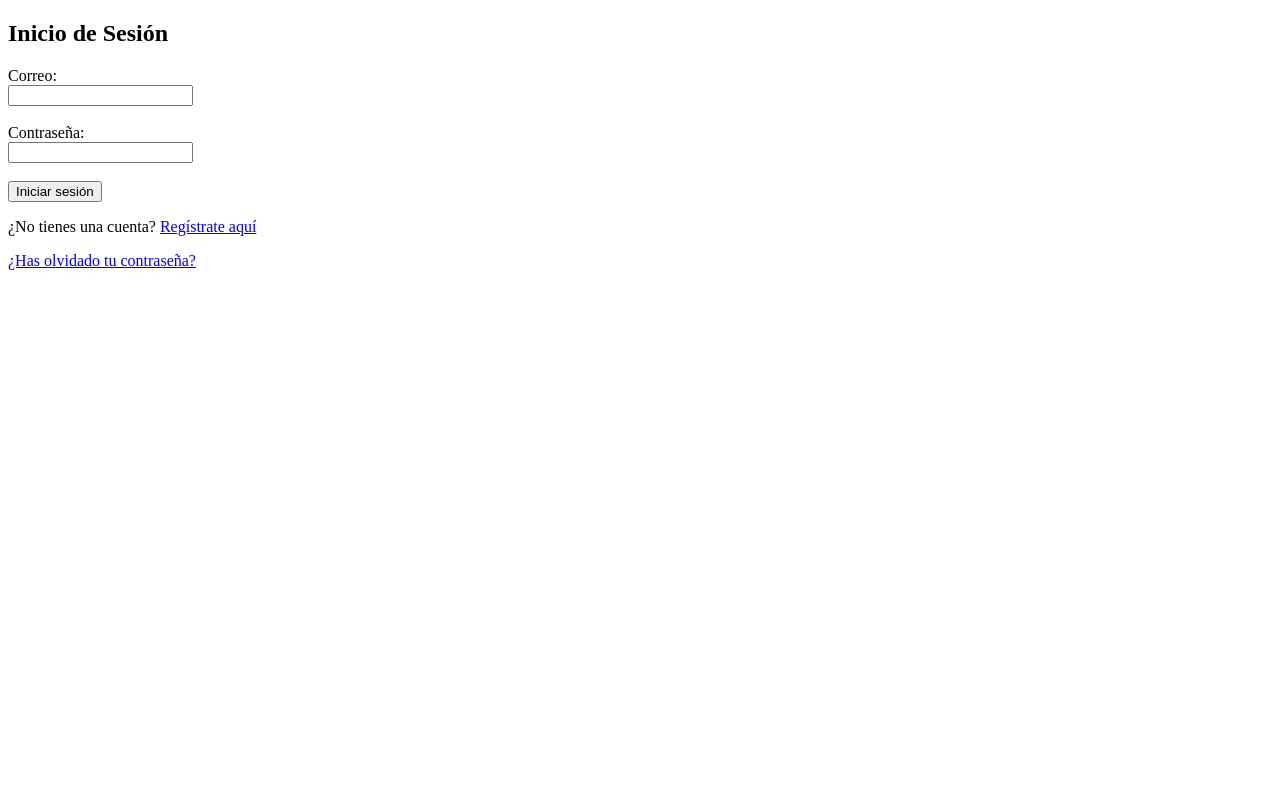
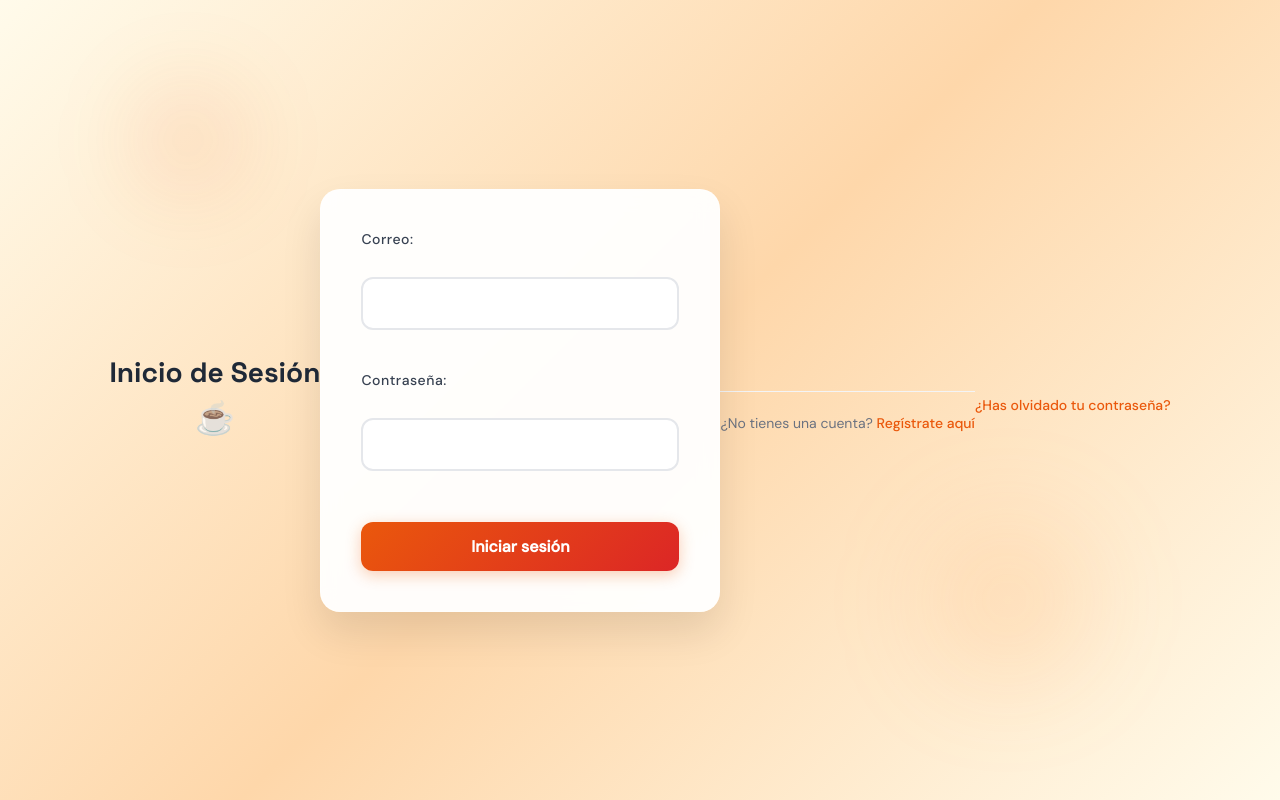
Before and after one commit to Danielaaa09/cafeteria_project, a Flask app: page / in a window 1280 px wide. Run offline with Flask 3, Linux system fonts and the light colour scheme; parts of the project's set-up code (start-up, migrations or seed data) failed here and were passed over.

Commit message:
cambios realizados

```diff
--- /dev/null
+++ b/static/login.css
@@ -0,0 +1,209 @@
+/* login.css */
+@import url('https://fonts.googleapis.com/css2?family=Space+Grotesk:wght@400;600;700&family=DM+Sans:wght@400;500&display=swap');
+
+* {
+    margin: 0;
+    padding: 0;
+    box-sizing: border-box;
+}
+
+body {
+    font-family: 'DM Sans', sans-serif;
+    min-height: 100vh;
+    background: linear-gradient(135deg, #fffbeb 0%, #fed7aa 50%, #fffbeb 100%);
+    display: flex;
+    align-items: center;
+    justify-content: center;
+    padding: 20px;
+    position: relative;
+    overflow-x: hidden;
+}
+
+/* Elementos decorativos de fondo */
+body::before {
+    content: '';
+    position: absolute;
+    top: 10%;
+    left: 10%;
+    width: 120px;
+    height: 120px;
+    background: rgba(234, 88, 12, 0.1);
+    border-radius: 50%;
+    filter: blur(40px);
+    z-index: 1;
+}
+
+body::after {
+    content: '';
+    position: absolute;
+    bottom: 15%;
+    right: 15%;
+    width: 160px;
+    height: 160px;
+    background: rgba(251, 146, 60, 0.15);
+    border-radius: 50%;
+    filter: blur(50px);
+    z-index: 1;
+}
+
+/* Contenedor principal del formulario */
+form {
+    background: rgba(255, 255, 255, 0.95);
+    backdrop-filter: blur(10px);
+    padding: 40px;
+    border-radius: 20px;
+    box-shadow: 0 20px 40px rgba(0, 0, 0, 0.1);
+    width: 100%;
+    max-width: 400px;
+    position: relative;
+    z-index: 10;
+    border: 1px solid rgba(255, 255, 255, 0.2);
+}
+
+/* Título principal */
+h2 {
+    font-family: 'Space Grotesk', sans-serif;
+    font-size: 28px;
+    font-weight: 700;
+    color: #1f2937;
+    text-align: center;
+    margin-bottom: 8px;
+    position: relative;
+}
+
+h2::after {
+    content: '☕';
+    display: block;
+    font-size: 32px;
+    margin-top: 8px;
+    opacity: 0.8;
+}
+
+/* Etiquetas */
+label {
+    display: block;
+    font-weight: 500;
+    color: #374151;
+    margin-bottom: 8px;
+    font-size: 14px;
+    letter-spacing: 0.5px;
+}
+
+/* Campos de entrada */
+input[type="email"],
+input[type="password"] {
+    width: 100%;
+    padding: 14px 16px;
+    border: 2px solid #e5e7eb;
+    border-radius: 12px;
+    font-size: 16px;
+    font-family: 'DM Sans', sans-serif;
+    background: #ffffff;
+    transition: all 0.3s ease;
+    margin-bottom: 20px;
+}
+
+input[type="email"]:focus,
+input[type="password"]:focus {
+    outline: none;
+    border-color: #ea580c;
+    box-shadow: 0 0 0 3px rgba(234, 88, 12, 0.1);
+    transform: translateY(-1px);
+}
+
+/* Botón de envío */
+input[type="submit"] {
+    width: 100%;
+    padding: 14px;
+    background: linear-gradient(135deg, #ea580c 0%, #dc2626 100%);
+    color: white;
+    border: none;
+    border-radius: 12px;
+    font-size: 16px;
+    font-weight: 600;
+    font-family: 'DM Sans', sans-serif;
+    cursor: pointer;
+    transition: all 0.3s ease;
+    margin-top: 10px;
+    box-shadow: 0 4px 15px rgba(234, 88, 12, 0.3);
+}
+
+input[type="submit"]:hover {
+    background: linear-gradient(135deg, #dc2626 0%, #b91c1c 100%);
+    transform: translateY(-2px);
+    box-shadow: 0 6px 20px rgba(234, 88, 12, 0.4);
+}
+
+input[type="submit"]:active {
+    transform: translateY(0);
+}
+
+/* Enlaces */
+p {
+    text-align: center;
+    margin-top: 20px;
+    color: #6b7280;
+    font-size: 14px;
+    line-height: 1.6;
+}
+
+a {
+    color: #ea580c;
+    text-decoration: none;
+    font-weight: 500;
+    transition: color 0.3s ease;
+}
+
+a:hover {
+    color: #dc2626;
+    text-decoration: underline;
+}
+
+/* Espaciado entre párrafos */
+p:first-of-type {
+    margin-top: 25px;
+    padding-top: 20px;
+    border-top: 1px solid #f3f4f6;
+}
+
+p:last-of-type {
+    margin-top: 10px;
+}
+
+/* Responsivo para móviles */
+@media (max-width: 480px) {
+    body {
+        padding: 15px;
+    }
+
+    form {
+        padding: 30px 25px;
+    }
+
+    h2 {
+        font-size: 24px;
+    }
+
+    input[type="email"],
+    input[type="password"],
+    input[type="submit"] {
+        padding: 12px 14px;
+        font-size: 15px;
+    }
+}
+
+/* Animación sutil al cargar */
+form {
+    animation: fadeInUp 0.6s ease-out;
+}
+
+@keyframes fadeInUp {
+    from {
+        opacity: 0;
+        transform: translateY(30px);
+    }
+    to {
+        opacity: 1;
+        transform: translateY(0);
+    }
+}
--- a/templates/login.html
+++ b/templates/login.html
@@ -2,6 +2,7 @@
 <html>
 <head>
     <title>Cafeteria Las Dos Amigas</title>
+    <link rel="stylesheet" href="{{ url_for('static', filename='login.css') }}">
 </head>
 <body>
     <h2>Inicio de Sesión</h2>
```
